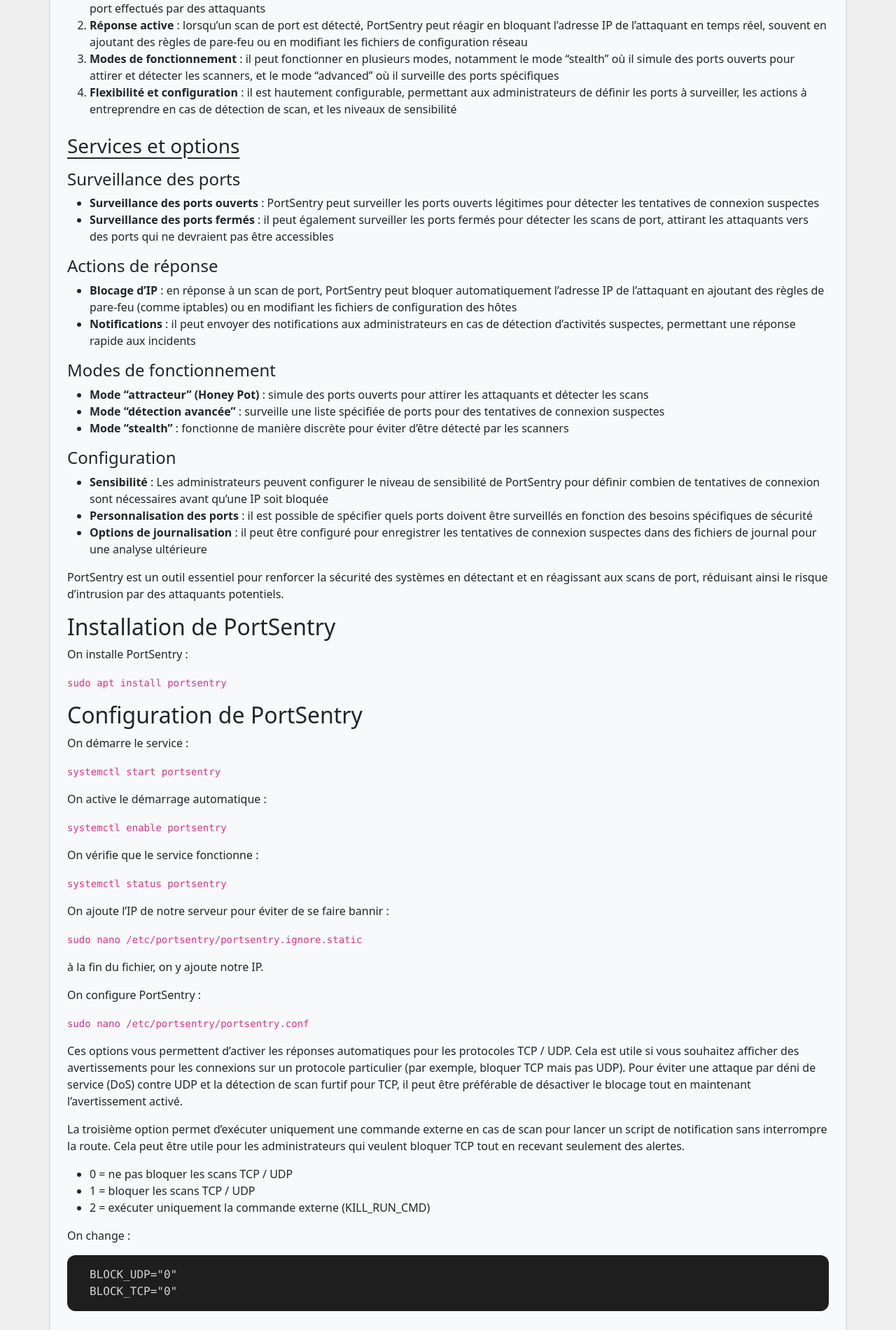
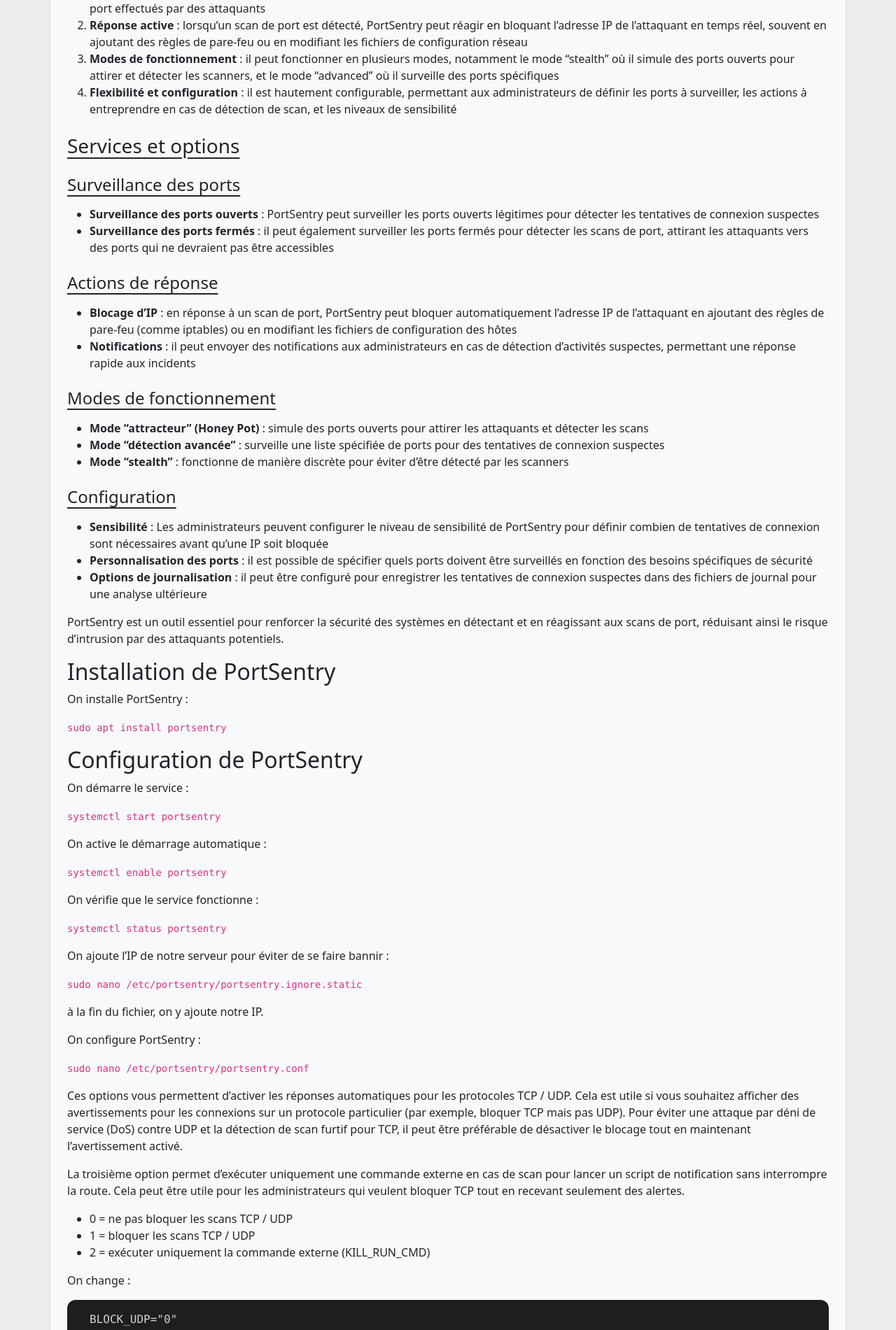
Before and after one commit to Machou/machou.github.io, a Jekyll site: the page built from pages/portsentry.md, in a window 1280 px wide. Shown: the part 474-2375 px from the top of the page at 70% size. Built offline with Jekyll 4.4.1, drawn with Linux system fonts in a browser that asks for light colours; comment, search, counter and statistics services are not loaded.

Commit message:
corrections

```diff
--- a/assets/css/style.css
+++ b/assets/css/style.css
@@ -2,7 +2,17 @@
 	background-color: #eee;
 }
 
-h3 {
+h3, h4 {
+	margin: 1.5rem 0 1rem;
+	text-decoration: underline;
+	text-underline-offset: .375rem;
+}
+
+h3 a, h4 a {
+	color: #212529;
+}
+
+h3::before, h4::before {
 	margin: 1.5rem 0 1rem;
 	text-decoration: underline;
 	text-underline-offset: .375rem;
```
